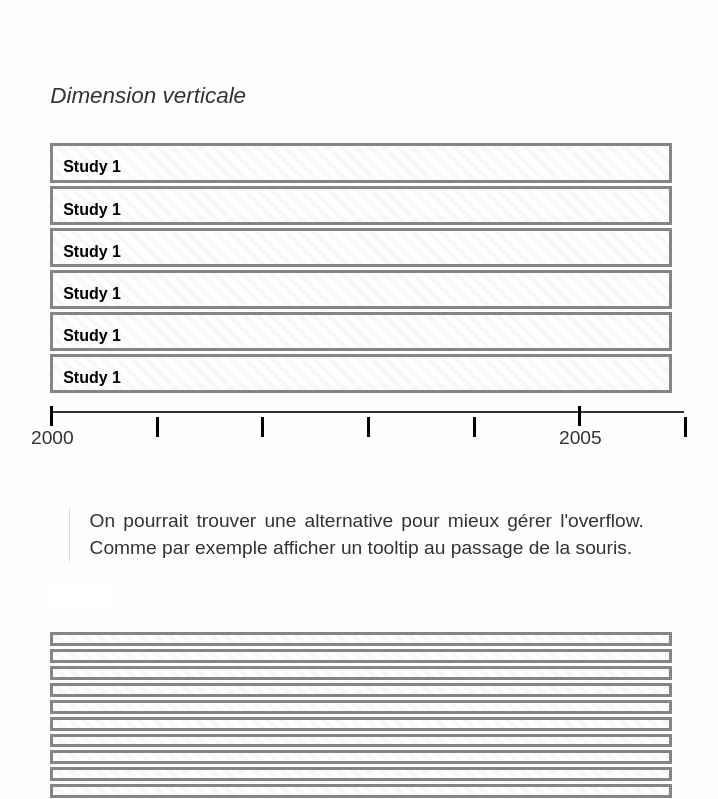
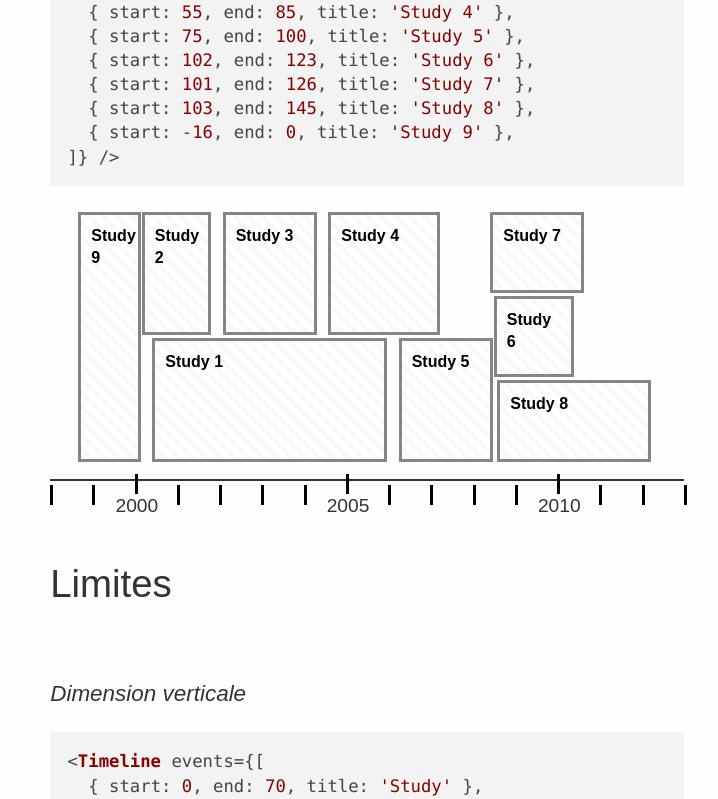
Before and after one commit to licarth/react-timeline, a React (Create React App) app: page / in a window 1280 px wide. Shown: the part 1741-2540 px from the top of the page, without its empty margins (273-991 px from the left). Built offline with nearby package versions, Linux system fonts and the light colour scheme.

Commit message:
demo enhanced

```diff
--- a/public/index.html
+++ b/public/index.html
@@ -20,6 +20,10 @@
       Learn how to configure a non-root public URL by running `npm run build`.
     -->
     <title>React App</title>
+    <link rel="stylesheet" href="//cdnjs.cloudflare.com/ajax/libs/highlight.js/9.12.0/styles/default.min.css" />
+    <script src="//cdnjs.cloudflare.com/ajax/libs/highlight.js/9.12.0/highlight.min.js"></script>
+    <script>hljs.initHighlightingOnLoad();</script>
+
   </head>
   <body>
     <noscript>
--- a/src/App.js
+++ b/src/App.js
@@ -12,7 +12,9 @@ class App extends Component {
           `
 # Frise d'études thérapeutiques
 
-\`\`\`
+### Exemple donné en énoncé
+
+\`\`\`jsx
 <Timeline events={[
   { start: 5, end: 50, title: 'Study of Bendamustine' },
   { start: 55, end: 85, title: 'ASCT With Nivolumab' },
@@ -20,7 +22,6 @@ class App extends Component {
   { start: 90, end: 115, title: 'Bortezomib' },
 ]} />
 \`\`\`
-### Exemple donné en énoncé
 `
         } />
         <Timeline events={[
@@ -32,6 +33,17 @@ class App extends Component {
         <ReactMarkdown source={
           `
 ### Années entre 2000 et 2005
+\`\`\`jsx
+<Timeline events={[
+  { start: -12, end: 0, title: '1999' },
+  { start: 0, end: 12, title: '2000' },
+  { start: 12, end: 24, title: '2001' },
+  { start: 24, end: 36, title: '2002' },
+  { start: 36, end: 48, title: '2003' },
+  { start: 48, end: 60, title: '2004' },
+  { start: 60, end: 72, title: '2005' },
+]} />
+\`\`\`
 `
         } />
 
@@ -48,6 +60,19 @@ class App extends Component {
         <ReactMarkdown source={
           `
   ### Exemple plus complexe
+  \`\`\`jsx
+  <Timeline events={[
+    { start: 5, end: 70, title: 'Study 1' },
+    { start: 2, end: 20, title: 'Study 2' },
+    { start: 25, end: 50, title: 'Study 3' },
+    { start: 55, end: 85, title: 'Study 4' },
+    { start: 75, end: 100, title: 'Study 5' },
+    { start: 102, end: 123, title: 'Study 6' },
+    { start: 101, end: 126, title: 'Study 7' },
+    { start: 103, end: 145, title: 'Study 8' },
+    { start: -16, end: 0, title: 'Study 9' },
+  ]} />
+  \`\`\`
   `
         } />
 
@@ -67,45 +92,74 @@ class App extends Component {
           `
 # Limites
 ### Dimension verticale
+\`\`\`jsx
+<Timeline events={[
+  { start: 0, end: 70, title: 'Study' },
+  { start: 0, end: 70, title: 'Study' },
+  { start: 0, end: 70, title: 'Study' },
+  { start: 0, end: 70, title: 'Study' },
+  { start: 0, end: 70, title: 'Study' },
+  { start: 0, end: 70, title: 'Study' },
+]} />
+\`\`\`
 `
         } />
 
         <Timeline events={[
-          { start: 0, end: 70, title: 'Study 1' },
-          { start: 0, end: 70, title: 'Study 1' },
-          { start: 0, end: 70, title: 'Study 1' },
-          { start: 0, end: 70, title: 'Study 1' },
-          { start: 0, end: 70, title: 'Study 1' },
-          { start: 0, end: 70, title: 'Study 1' },
+          { start: 0, end: 70, title: 'Study' },
+          { start: 0, end: 70, title: 'Study' },
+          { start: 0, end: 70, title: 'Study' },
+          { start: 0, end: 70, title: 'Study' },
+          { start: 0, end: 70, title: 'Study' },
+          { start: 0, end: 70, title: 'Study' },
         ]} />
 
-<ReactMarkdown source={
+        <ReactMarkdown source={
           `
 > On pourrait trouver une alternative pour mieux gérer l'overflow.
 > Comme par exemple afficher un tooltip au passage de la souris.
-          `
+\`\`\`jsx
+<Timeline events={[
+  { start: 0, end: 70, title: 'Study' },
+  { start: 0, end: 70, title: 'Study' },
+  { start: 0, end: 70, title: 'Study' },
+  { start: 0, end: 70, title: 'Study' },
+  { start: 0, end: 70, title: 'Study' },
+  { start: 0, end: 70, title: 'Study' },
+  { start: 0, end: 70, title: 'Study' },
+  { start: 0, end: 70, title: 'Study' },
+  { start: 0, end: 70, title: 'Study' },
+  { start: 0, end: 70, title: 'Study' },
+  { start: 0, end: 70, title: 'Study' },
+  { start: 0, end: 70, title: 'Study' },
+  { start: 0, end: 70, title: 'Study' },
+  { start: 0, end: 70, title: 'Study' },
+  { start: 0, end: 70, title: 'Study' },
+]} />
+\`\`\`
+`
         } />
 
         <Timeline events={[
-          { start: 0, end: 70, title: 'Study 1' },
-          { start: 0, end: 70, title: 'Study 1' },
-          { start: 0, end: 70, title: 'Study 1' },
-          { start: 0, end: 70, title: 'Study 1' },
-          { start: 0, end: 70, title: 'Study 1' },
-          { start: 0, end: 70, title: 'Study 1' },
-          { start: 0, end: 70, title: 'Study 1' },
-          { start: 0, end: 70, title: 'Study 1' },
-          { start: 0, end: 70, title: 'Study 1' },
-          { start: 0, end: 70, title: 'Study 1' },
-          { start: 0, end: 70, title: 'Study 1' },
-          { start: 0, end: 70, title: 'Study 1' },
-          { start: 0, end: 70, title: 'Study 1' },
-          { start: 0, end: 70, title: 'Study 1' },
-          { start: 0, end: 70, title: 'Study 1' },
+          { start: 0, end: 70, title: 'Study' },
+          { start: 0, end: 70, title: 'Study' },
+          { start: 0, end: 70, title: 'Study' },
+          { start: 0, end: 70, title: 'Study' },
+          { start: 0, end: 70, title: 'Study' },
+          { start: 0, end: 70, title: 'Study' },
+          { start: 0, end: 70, title: 'Study' },
+          { start: 0, end: 70, title: 'Study' },
+          { start: 0, end: 70, title: 'Study' },
+          { start: 0, end: 70, title: 'Study' },
+          { start: 0, end: 70, title: 'Study' },
+          { start: 0, end: 70, title: 'Study' },
+          { start: 0, end: 70, title: 'Study' },
+          { start: 0, end: 70, title: 'Study' },
+          { start: 0, end: 70, title: 'Study' },
         ]} />
 
 
-<ReactMarkdown source={
+        <ReactMarkdown source={
           `
 > Deux événements très éloignés dans le temps pourraient aussi être problématiques.
           `
```
